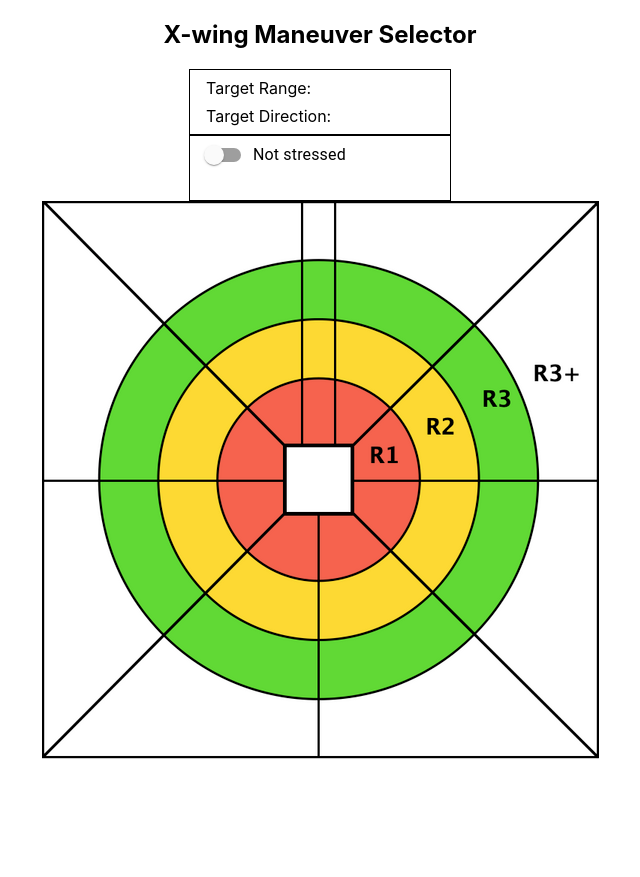
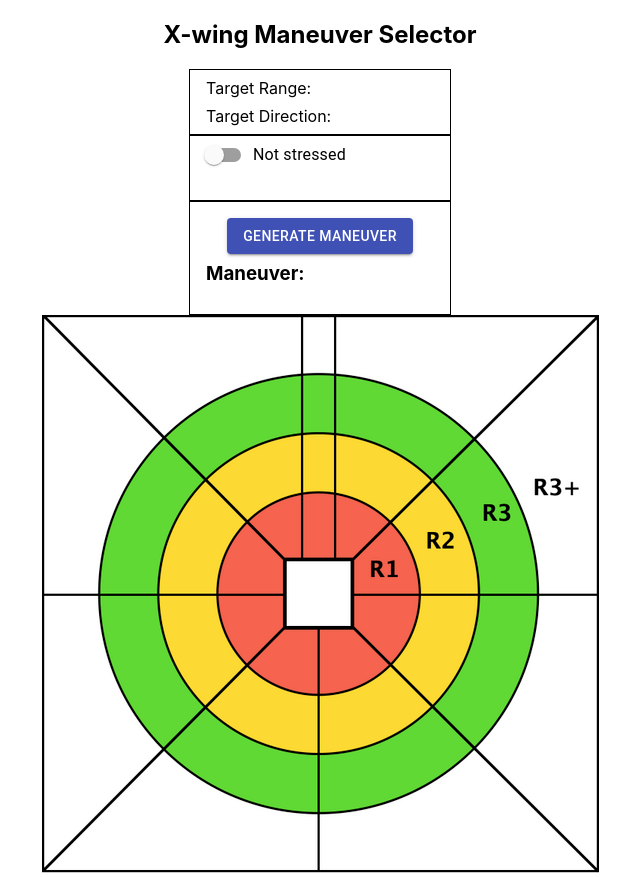
Before and after one commit to tadugan/x-wing-maneuver-selector-demo, a React (Create React App) app: page / in a window 1280 px wide. Shown: the whole page, without its empty margins (320-960 px from the left). Before the commit the page ends 800 px from the top, so only its background shows below. Built offline with nearby package versions, Linux system fonts and the light colour scheme.

Commit message:
Added generate maneuver button and display area for result.

```diff
--- /dev/null
+++ b/src/components/GenerateManeuver/GenerateManeuver.css
@@ -0,0 +1,17 @@
+.generate-maneuver {
+    width: 260px;
+    min-height: 80px;
+    border: 1px solid black;
+    text-align: center;
+    margin: 0px auto;
+    padding: 16px 0px;
+}
+
+.generate-maneuver-button {
+    margin: 8px 0px;
+}
+
+.generate-maneuver-display {
+    text-align: left;
+    margin: 8px 0 0 16px;
+}
--- /dev/null
+++ b/src/components/GenerateManeuver/GenerateManeuver.jsx
@@ -0,0 +1,13 @@
+import { Button } from '@material-ui/core';
+import './GenerateManeuver.css';
+
+function GenerateManeuver() {
+    return (
+        <div className='generate-maneuver'>
+            <Button className='generate-maneuver-button' variant='contained' color='primary'>Generate Maneuver</Button>
+            <h3 className='generate-maneuver-display'>Maneuver: </h3>
+        </div>
+    );
+}
+
+export default GenerateManeuver;
--- a/src/components/ManeuverSelector/ManeuverSelector.jsx
+++ b/src/components/ManeuverSelector/ManeuverSelector.jsx
@@ -1,5 +1,6 @@
 import { FormControl } from '@material-ui/core';
 import { useSelector } from 'react-redux';
+import GenerateManeuver from '../GenerateManeuver/GenerateManeuver';
 import ManeuverDisplay from '../ManeuverDisplay/ManeuverDisplay';
 import RangeSelector from '../RangeSelector/RangeSelector';
 import StressChecker from '../StressChecker/StressChecker';
@@ -19,6 +20,8 @@
                 {/* Generate Maneuver button */}
                 <StressChecker isStressed={isStressed} />
 
+                {/* Generate Maneuver button and display */}
+                <GenerateManeuver />
 
                 {/* Image Map to select Range and direction */}
                 <RangeSelector />
```
